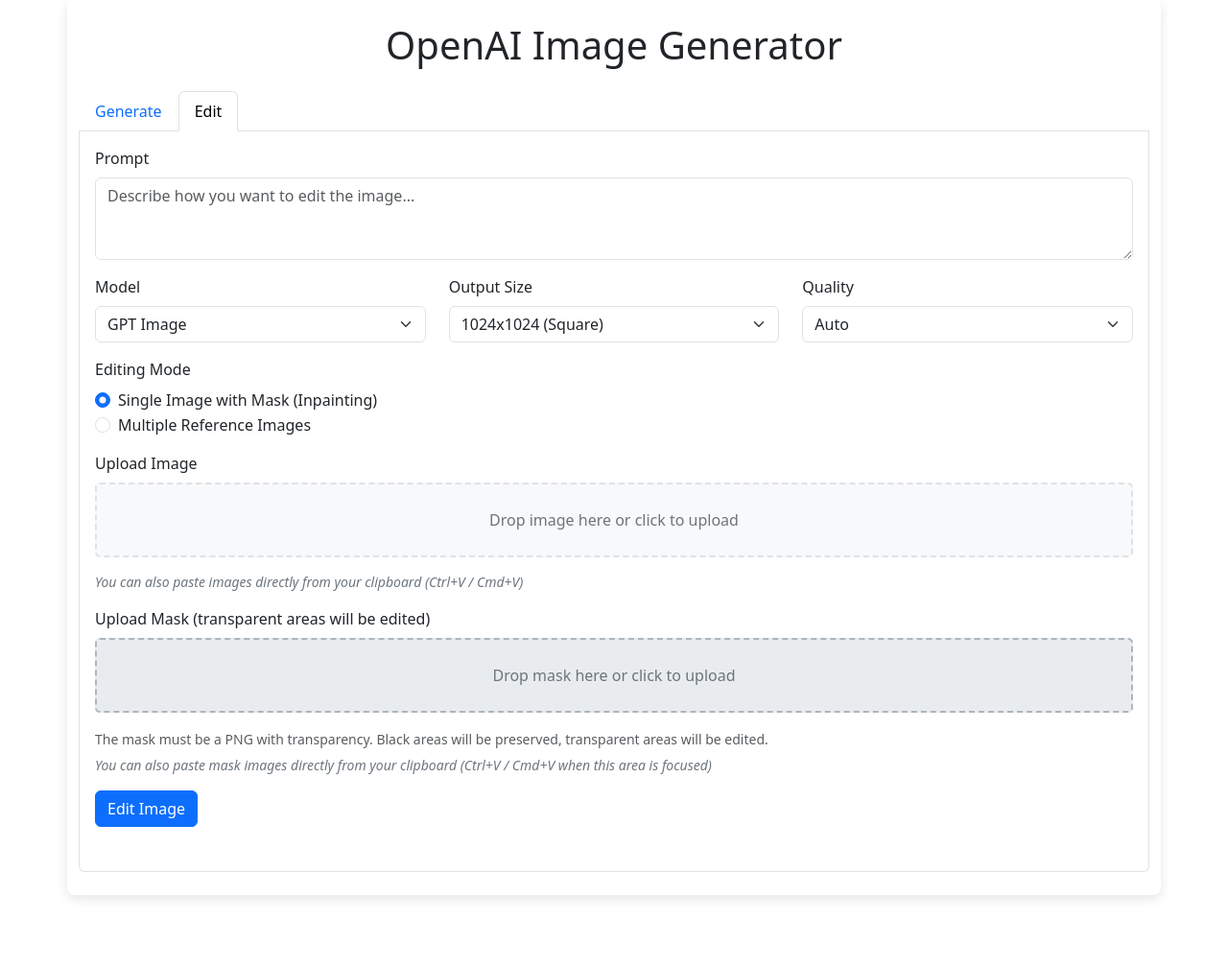
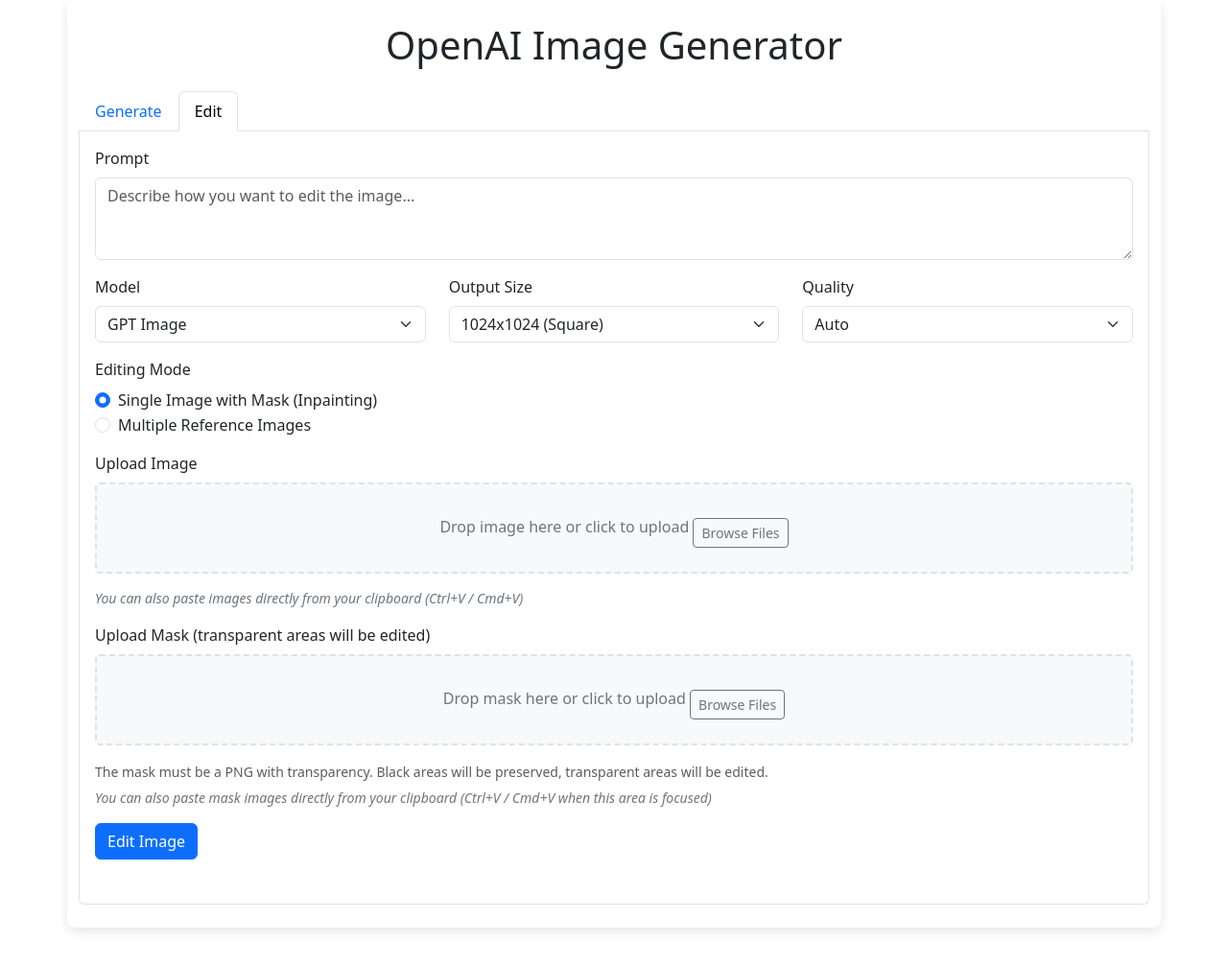
Before and after one commit to PierrunoYT/gpt-image-generator-and-editor, a Flask app: page / in a window 1280 px wide, after a click on "Edit". Shown: the part 25-1032 px from the top of the page at 96% size. Before the commit the page ends 962 px from the top, so only its background shows below. Run offline with Flask 3, Linux system fonts and the light colour scheme; some libraries are stand-ins or nearby versions.

Commit message:
Fix image upload triggering on all clicks
- Replace automatic click-to-upload with explicit Browse Files buttons
- Remove drop zone click handlers that were causing issues
- Add dedicated buttons in each drop zone for browsing files
- Improve styling and positioning of upload interface elements
- Update event handling to prevent unintended upload dialogs

```diff
--- a/static/css/styles.css
+++ b/static/css/styles.css
@@ -112,12 +112,18 @@
     transition: all 0.3s ease;
     background-color: #f8f9fa;
     margin-bottom: 15px;
-    cursor: pointer;
+    position: relative;
 }
 
-.drop-zone:hover, .drop-zone-drag {
+.drop-zone-drag {
     background-color: #e9ecef;
     border-color: #adb5bd;
+}
+
+.browse-btn {
+    margin-top: 10px;
+    z-index: 10;
+    position: relative;
 }
 
 .drop-zone-prompt {
--- a/static/js/app.js
+++ b/static/js/app.js
@@ -56,6 +56,18 @@
     setupDropZone(imageDropZone, imageFile, imagePreviewThumb, false);
     setupDropZone(maskDropZone, maskFile, maskPreviewThumb, false);
     setupDropZone(referenceDropZone, referenceImages, referencePreviewContainer, true);
+
+    // Setup the browse buttons
+    document.querySelectorAll('.browse-btn').forEach(button => {
+        button.addEventListener('click', function(e) {
+            e.stopPropagation();
+            // Find the closest input in this drop zone
+            const input = this.closest('.drop-zone').querySelector('input[type="file"]');
+            if (input) {
+                input.click();
+            }
+        });
+    });
 
     // Setup clipboard paste for images
     document.addEventListener('paste', function(e) {
@@ -389,13 +401,7 @@
             }
         });
 
-        // Click to upload - but only if the click is on the drop zone itself or its prompt
-        dropZoneElement.addEventListener('click', function(e) {
-            // Avoid triggering click if user is clicking on a child element that's not the drop zone prompt
-            if (e.target === dropZoneElement || e.target.classList.contains('drop-zone-prompt')) {
-                inputElement.click();
-            }
-        });
+        // Remove the click handler - we now use the Browse Files button instead
     }
 
     // Handle paste events for images
--- a/templates/index.html
+++ b/templates/index.html
@@ -147,6 +147,7 @@
                             <label class="form-label">Upload Image</label>
                             <div class="drop-zone" id="image-drop-zone">
                                 <span class="drop-zone-prompt">Drop image here or click to upload</span>
+                                <button type="button" class="btn btn-outline-secondary btn-sm browse-btn">Browse Files</button>
                                 <input class="drop-zone-input" type="file" id="image-file" name="image" accept="image/*" required>
                                 <div class="drop-zone-thumb" id="image-preview-thumb"></div>
                             </div>
@@ -157,6 +158,7 @@
                             <label class="form-label">Upload Mask (transparent areas will be edited)</label>
                             <div class="drop-zone" id="mask-drop-zone">
                                 <span class="drop-zone-prompt">Drop mask here or click to upload</span>
+                                <button type="button" class="btn btn-outline-secondary btn-sm browse-btn">Browse Files</button>
                                 <input class="drop-zone-input" type="file" id="mask-file" name="mask" accept="image/png">
                                 <div class="drop-zone-thumb" id="mask-preview-thumb"></div>
                             </div>
@@ -171,6 +173,7 @@
                             <label class="form-label">Upload Reference Images (up to 4)</label>
                             <div class="drop-zone" id="reference-drop-zone">
                                 <span class="drop-zone-prompt">Drop images here or click to upload</span>
+                                <button type="button" class="btn btn-outline-secondary btn-sm browse-btn">Browse Files</button>
                                 <input class="drop-zone-input" type="file" id="reference-images" name="additional_images" accept="image/*" multiple>
                                 <div class="drop-zone-thumb-multiple" id="reference-preview-container"></div>
                             </div>
```
